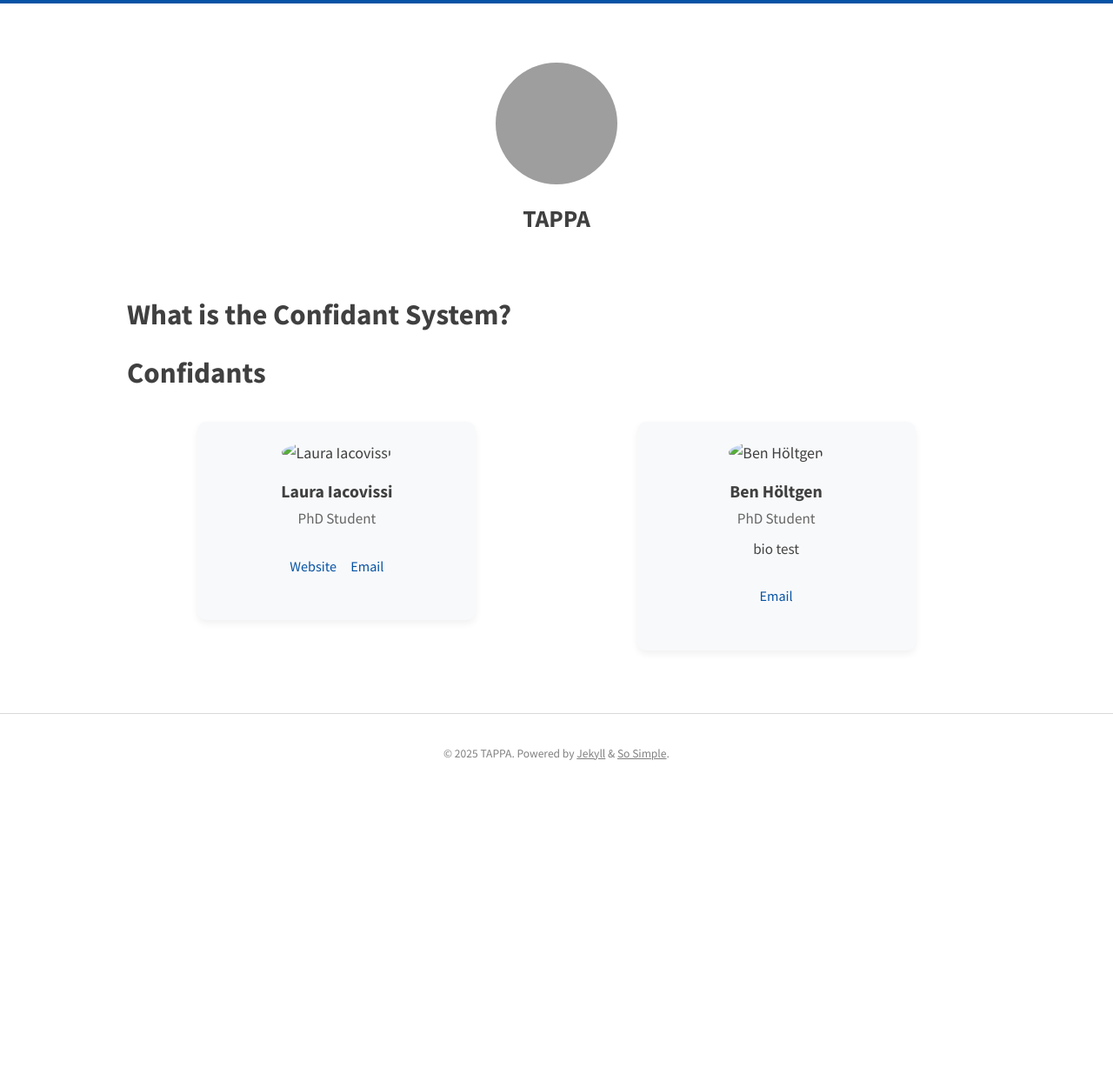
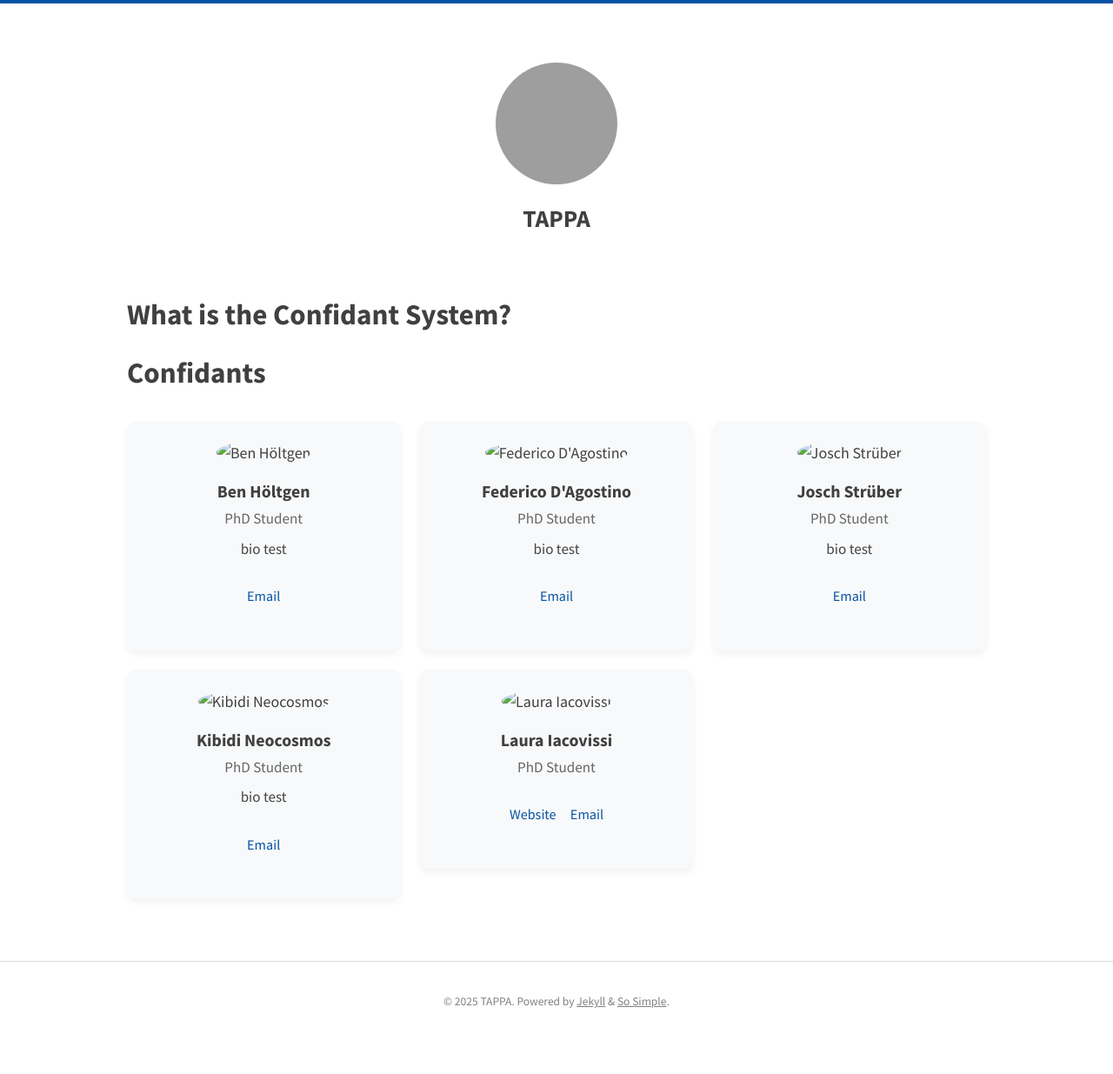
Before and after one commit to tappa-org/tappa-org.github.io, a Jekyll site: the page built from confidants.md, in a window 1280 px wide. Shown: the whole page at 87% size. Built offline with Jekyll 4.4.1, drawn with Linux system fonts in a browser that asks for light colours; nearby versions of some CDN libraries; before the commit the page ends 949 px from its top, so only the background shows below that; grey boxes are pictures that could not be loaded.

Commit message:
sorted & new members

```diff
--- a/_data/members.yml
+++ b/_data/members.yml
@@ -1,12 +1,32 @@
+- name: "Ben Höltgen"
+  role: "PhD Student"
+  photo: ""
+  bio: "bio test"
+  email: ""
+
 - name: "Laura Iacovissi"
   role: "PhD Student"
   photo: ""
   bio: ""
   website: "website"
-  email: "email"
-- name: "Ben Höltgen"
+  email: "laura.iacovissi@uni-tuebingen.de"
+
+- name: "Josch Strüber"
   role: "PhD Student"
   photo: ""
   bio: "bio test"
   email: ""
+
+- name: "Federico D'Agostino"
+  role: "PhD Student"
+  photo: ""
+  bio: "bio test"
+  email: ""
+
+- name: "Kibidi Neocosmos"
+  role: "PhD Student"
+  photo: ""
+  bio: "bio test"
+  email: ""
+
 # Add more members as needed
--- a/confidants.md
+++ b/confidants.md
@@ -5,6 +5,7 @@ permalink: /confidants/
 ---
 
 # What is the Confidant System?
+
 
 # Confidants
 
@@ -60,7 +61,9 @@ permalink: /confidants/
       {% assign datafile = site.data.members %}
     {% endif %}
 
-    {% for member in datafile %}
+    {% assign sorted_members = datafile | sort: "name" %}
+
+    {% for member in sorted_members %}
       <div class="member-card">
         {% if member.photo %}
           <img src="{{ member.photo | relative_url }}" alt="{{ member.name }}" class="member-photo">
```
